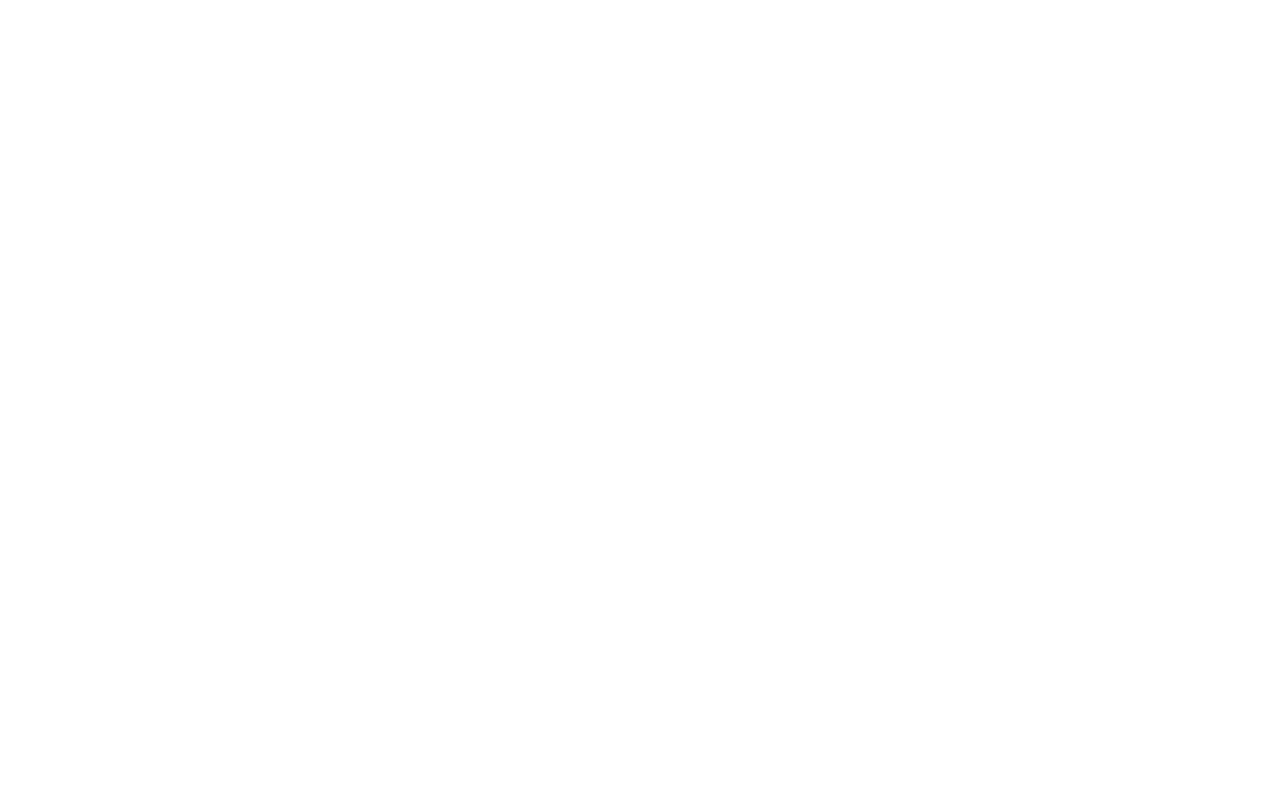
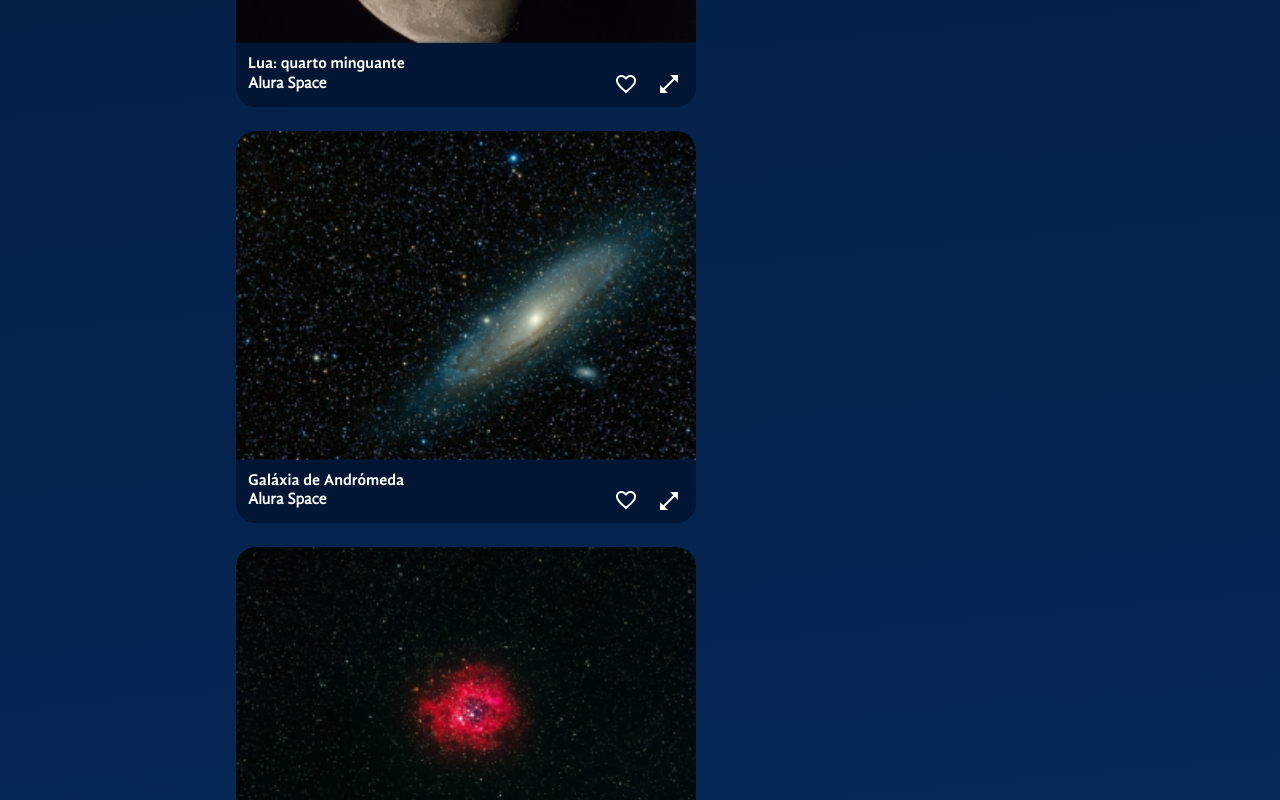
Before and after one commit to DanielaAlmeiida/react-space-galery, a React (Vite) app: page / in a window 1280 px wide. Shown: the part 1840-2640 px from the top of the page. Before the commit the page ends 800 px from the top, so only its background shows below. Built offline with nearby package versions, Linux system fonts and the light colour scheme.

Commit message:
Feito componente de imagem

```diff
--- a/src/App.jsx
+++ b/src/App.jsx
@@ -5,6 +5,9 @@
 import Banner from "./components/Banner"
 import bannerBackground from './assets/banner.png'
 import Galeria from "./components/Galeria"
+
+import fotos from './fotos.json'
+import { useState } from "react"
 
 const FundoGradiente = styled.div`
   background: linear-gradient(174.61deg, #041833 4.16%, #04244F 48%, #154580 96.76%);
@@ -29,7 +32,9 @@
   flex-grow: 1;
 `
 
-function App() {
+const App = () => {
+  const [fotosDaGaleria, setFotosDaGaleria] = useState(fotos)
+
   return (
     <FundoGradiente>
       <EstilosGlobais />
@@ -43,7 +48,7 @@
               backgroundImage = {bannerBackground}
             >
             </Banner>
-            <Galeria />
+            <Galeria fotos={fotosDaGaleria}/>
           </ConteudoGaleria>
         </MainContainer>
       </AppContainer>
--- /dev/null
+++ b/src/components/BotaoIcone/index.jsx
@@ -0,0 +1,13 @@
+import { styled } from "styled-components"
+
+const BotaoIcone = styled.button`
+    margin-left: 12px;
+    display: flex;
+    align-items: center;
+    justify-content: center;
+    background-color: transparent;
+    border: none;
+    cursor: pointer;
+`
+
+export default BotaoIcone
--- /dev/null
+++ b/src/components/Galeria/Imagem/index.jsx
@@ -0,0 +1,58 @@
+import { styled } from "styled-components"
+import BotaoIcone from "../../BotaoIcone"
+
+
+const Figure = styled.figure`
+    width: ${props => props.$expandida ? '90%' : '460px'};
+    max-width: 100%;
+    margin: 0;
+    display: flex;
+    flex-direction: column;
+    & > img {
+        max-width: 100%;
+        border-radius: 20px 20px 0 0;
+    }
+    figcaption {
+        background-color: #001634;
+        border-radius: 0px 0px 20px 20px;
+        color: white;
+        box-sizing: border-box;
+        padding: 12px;
+        h3 {
+            font-family: 'GandhiSansBold';
+        }
+        h4 {
+            flex-grow: 1;
+        }
+        h3, h4 {
+            margin: 0;
+            font-size: 16px;
+        }
+    }
+`
+
+const Rodape = styled.footer`
+    display: flex;
+    justify-content: space-between;
+    align-items: center;
+`
+
+const Imagem = ({ foto, expandida = false }) => {
+    return (<Figure $expandida={expandida} id={`foto-${foto.id}`}>
+        <img src={foto.path} alt={foto.alt} />
+        <figcaption>
+            <h3>{foto.titulo}</h3>
+            <Rodape>
+                <h4>{foto.fonte}</h4>
+                <BotaoIcone>
+                    <img src="/icones/favorito.png" alt="Icone de favorito" />
+                </BotaoIcone>
+                {!expandida && <BotaoIcone aria-hidden={expandida}>
+                    <img src="/icones/expandir.png" alt="Icone de expandir" />
+                </BotaoIcone>}
+            </Rodape>
+        </figcaption>
+    </Figure>)
+}
+
+export default Imagem
--- a/src/components/Galeria/index.jsx
+++ b/src/components/Galeria/index.jsx
@@ -2,6 +2,7 @@
 import Titulo from "../Titulo"
 import Tags from "./Tags"
 import Populares from "./Populares"
+import Imagem from "./Imagem"
 
 const GaleriaContainer = styled.div`
     display: flex;
@@ -11,17 +12,28 @@
     flex-grow: 1;
 `
 
-const Galeria = () => {
+const ImagensContainer = styled.section`
+    display: flex;
+    justify-content: space-between;
+    flex-wrap: wrap;
+    gap: 24px;
+`
+
+const Galeria = ({ fotos = [] }) => {
     return (
         <>
             <GaleriaContainer>
                 <SecaoFluida>
                     <Tags />
                     <Titulo>Navegue pela galeria</Titulo>
+                        <ImagensContainer>
+                            {fotos.map(foto => <Imagem
+                                key={foto.id}
+                                foto={foto} />)
+                            }
+                        </ImagensContainer>
                 </SecaoFluida>
-                <Populares>
-
-                </Populares>
+                <Populares />
             </GaleriaContainer>
         </>
     )
--- /dev/null
+++ b/src/fotos.json
@@ -0,0 +1,72 @@
+[
+  {
+    "titulo": "Grande Nuvem de Magalhães",
+    "fonte": "Alura Space",
+    "path": "/imagens/galeria/foto-1.png",
+    "id": "1",
+    "tagId": 2
+  },
+  {
+    "titulo": "Via Láctea",
+    "fonte": "Alura Space",
+    "path": "/imagens/galeria/foto-2.png",
+    "id": "2",
+    "tagId": 2
+  },
+  {
+    "titulo": "Lua: quarto minguante",
+    "fonte": "Alura Space",
+    "path": "/imagens/galeria/foto-3.png",
+    "id": "3",
+    "tagId": 3
+  },
+  {
+    "titulo": "Galáxia de Andrómeda",
+    "fonte": "Alura Space",
+    "path": "/imagens/galeria/foto-4.png",
+    "id": "4",
+    "tagId": 2
+  },
+  {
+    "titulo": "Estrela Pistola",
+    "fonte": "Alura Space",
+    "path": "/imagens/galeria/foto-5.png",
+    "id": "5",
+    "tagId": 1
+  },
+  {
+    "titulo": "Ilustração",
+    "fonte": "Alura Space",
+    "path": "/imagens/galeria/foto-6.png",
+    "id": "6",
+    "tagId": 4
+  },
+  {
+    "titulo": "Galáxia de Andrómeda",
+    "fonte": "Alura Space",
+    "path": "/imagens/galeria/foto-7.png",
+    "id": "7",
+    "tagId": 2
+  },
+  {
+    "titulo": "Ilustração",
+    "fonte": "Alura Space",
+    "path": "/imagens/galeria/foto-8.png",
+    "id": "8",
+    "tagId": 4
+  },
+  {
+    "titulo": "Céu estrelado",
+    "fonte": "Alura Space",
+    "path": "/imagens/galeria/foto-9.png",
+    "id": "9",
+    "tagId": 1
+  },
+  {
+    "titulo": "Ilustração",
+    "fonte": "Alura Space",
+    "path": "/imagens/galeria/foto-10.png",
+    "id": "10",
+    "tagId": 1
+  }
+]
```
